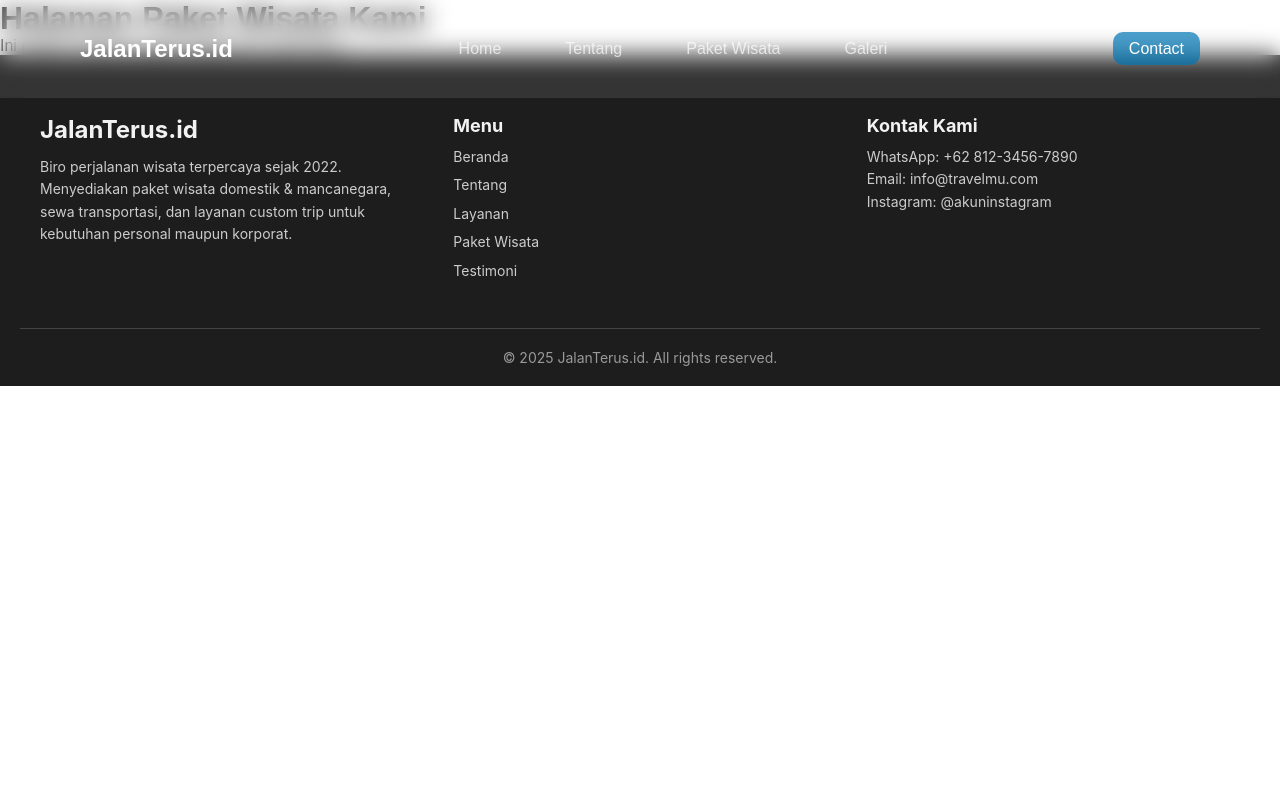
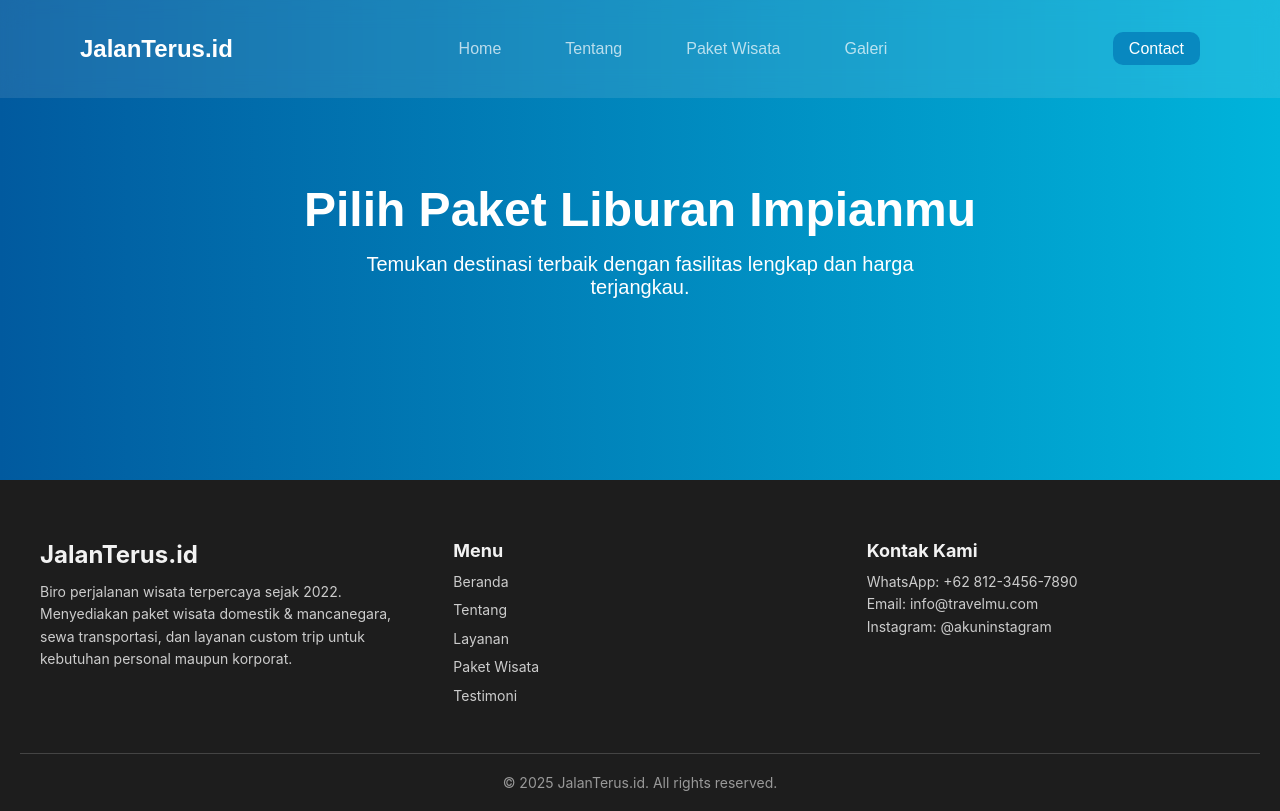
Before and after one commit to iamTsani/JalanTerus.id-Wesbite-Travel, a React (Vite) app: page /packages in a window 1280 px wide. Built offline with nearby package versions, Linux system fonts and the light colour scheme.

Commit message:
Debug Routing Packages

```diff
--- a/src/components/Navbar.jsx
+++ b/src/components/Navbar.jsx
@@ -16,7 +16,7 @@ export default function Navbar() {
       <div className={`navbar-links ${isOpen ? "active" : ""}`}>
         <Link to="/">Home</Link>
         <Link to="/About">Tentang</Link>
-        <Link to="/Packeges">Paket Wisata</Link>
+        <Link to="/Packages">Paket Wisata</Link>
         <Link to="/Gallery">Galeri</Link>
       </div>
 
--- a/src/pages/Packages.jsx
+++ b/src/pages/Packages.jsx
@@ -1,8 +1,20 @@
-export default function Packages() {
+import React from 'react';
+import '../styles/Packages.css';
+
+const Packages = () => {
   return (
-    <div>
-      <h1>Halaman Paket Wisata Kami</h1>
-      <p>Ini adalah halaman paket wisata biro travel kami.</p>
+    <div className="paket-wisata-page">
+      {/* Header / Hero Section */}
+      <section className="tour-hero">
+        <div className="tour-hero-content">
+          <h1>Pilih Paket Liburan Impianmu</h1>
+          <p>Temukan destinasi terbaik dengan fasilitas lengkap dan harga terjangkau.</p>
+        </div>
+      </section>
+
+      {/* */}
     </div>
-  )
-}
+  );
+};
+
+export default Packages;
--- /dev/null
+++ b/src/styles/Packages.css
@@ -0,0 +1,22 @@
+.tour-hero {
+  width: 100%;
+  height: 60vh;
+  background: linear-gradient(to right, #015A9F, #00B4DB);
+  display: flex;
+  align-items: center;
+  justify-content: center;
+  text-align: center;
+  color: white;
+  padding: 0 1.5rem;
+}
+
+.tour-hero-content h1 {
+  font-size: 3rem;
+  margin-bottom: 1rem;
+}
+
+.tour-hero-content p {
+  font-size: 1.25rem;
+  max-width: 600px;
+  margin: 0 auto;
+}
```
